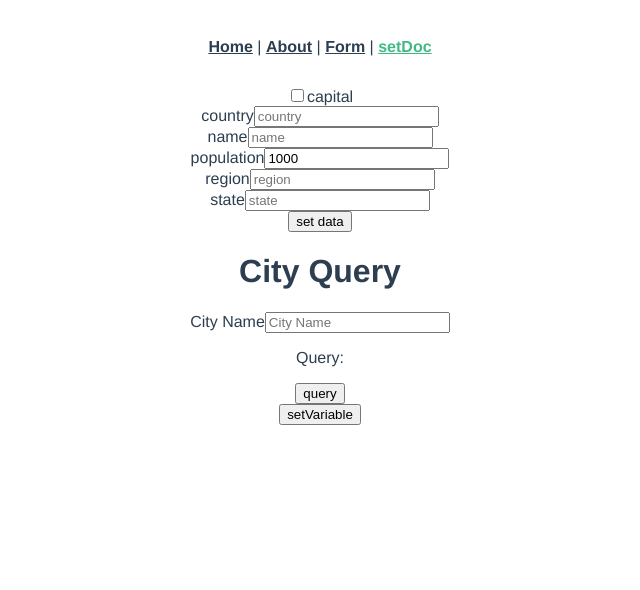
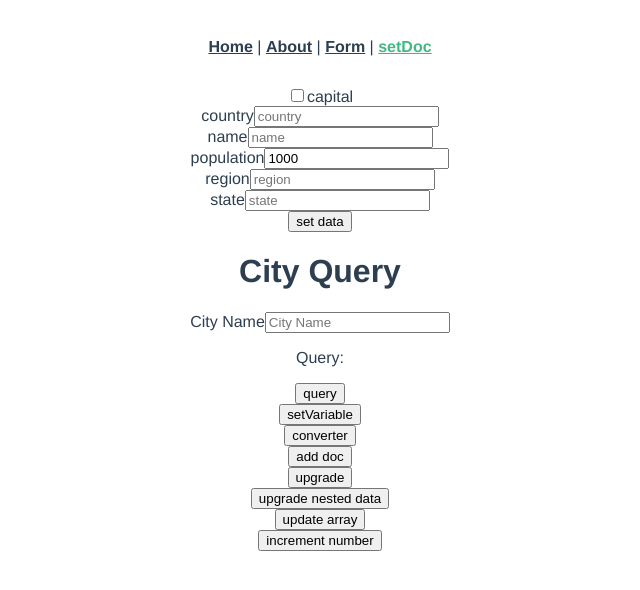
Before and after one commit to andy5566w/firebase, a Vue app: page /setDoc in a window 1280 px wide. Shown: the top 590 px of the page, without its empty margins (320-960 px from the left). Built offline with nearby package versions, Linux system fonts and the light colour scheme; no server answers.

Commit message:
新增和修改操作

```diff
--- /dev/null
+++ b/src/Schema/City.js
@@ -0,0 +1,31 @@
+class City {
+  constructor() {
+    // capital
+    // country
+    // name
+    // population
+    // regions
+    // state
+    for (const key in arguments[0]) {
+      this[key] = arguments[0][key]
+    }
+    this.test = 'this si just test'
+  }
+}
+
+export const cityConverter = {
+  toFirestore: function () {
+    const data = {}
+    for (const key in arguments[0]) {
+      data[key] = arguments[0][key]
+    }
+    console.log('set data to firebase ', data)
+    data['extra'] = 'this is extra message'
+    return data
+  },
+  fromFirestore: function (snapshot, options) {
+    const data = snapshot.data(options)
+    console.log('come from firebase ', data)
+    return new City(data)
+  },
+}
--- a/src/views/SetDoc.vue
+++ b/src/views/SetDoc.vue
@@ -37,6 +37,30 @@
     <div>
       <button @click="setVariableData">setVariable</button>
     </div>
+
+    <div>
+      <button @click="testConverter">converter</button>
+    </div>
+
+    <div>
+      <button @click="addDoc">add doc</button>
+    </div>
+
+    <div>
+      <button @click="updateDoc">upgrade</button>
+    </div>
+
+    <div>
+      <button @click="updateNestedData">upgrade nested data</button>
+    </div>
+
+    <div>
+      <button @click="updateArray">update array</button>
+    </div>
+
+    <div>
+      <button @click="updateNumeric">increment number</button>
+    </div>
   </div>
 </template>
 
@@ -48,6 +72,25 @@ import BaseCheckbox from '../components/form/BaseCheckbox'
 import firestore from '../firebase'
 import firebase from 'firebase/compat'
 import { reactive, ref } from 'vue'
+import { cityConverter } from '../Schema/City'
+
+const docData = {
+  stringExample: 'Hello world!',
+  booleanExample: true,
+  numberExample: 3.14159265,
+  dateExample: firebase.firestore.Timestamp.fromDate(
+    new Date('December 10, 1815')
+  ),
+  arrayExample: [5, true, 'hello'],
+  nullExample: null,
+  create_time: new Date(),
+  objectExample: {
+    a: 591,
+    b: {
+      nested: 'foo',
+    },
+  },
+}
 export default {
   components: { BaseCheckbox, BaseInput },
   setup() {
@@ -87,27 +130,54 @@ export default {
     }
 
     const setVariableData = async () => {
-      var docData = {
-        stringExample: 'Hello world!',
-        booleanExample: true,
-        numberExample: 3.14159265,
-        dateExample: firebase.firestore.Timestamp.fromDate(
-          new Date('December 10, 1815')
-        ),
-        arrayExample: [5, true, 'hello'],
-        nullExample: null,
-        objectExample: {
-          a: 5,
-          b: {
-            nested: 'foo',
-          },
-        },
-      }
       console.log('docData 看時間格式', docData)
       console.log('time', firebase.firestore.Timestamp.fromDate(new Date()))
       console.log(firebase.firestore)
-      // const dataRef = firestore.collection('data')
-      // await dataRef.doc('one').set(docData)
+      const dataRef = firestore.collection('data')
+      await dataRef.doc('one').withConverter(cityConverter).set(docData)
+    }
+
+    const testConverter = async () => {
+      const data = await firestore
+        .collection('cities')
+        .doc('LA')
+        .withConverter(cityConverter)
+        .get()
+      console.log(data.data())
+    }
+
+    const addDoc = async () => {
+      const dataRef = firestore.collection('data')
+      const data = await dataRef.add(docData)
+      console.log(data)
+    }
+
+    const updateDoc = async () => {
+      const dataRef = firestore.collection('data').doc('one')
+      console.log(firebase.firestore.FieldValue.serverTimestamp())
+      await dataRef.update({
+        timestamp: firebase.firestore.FieldValue.serverTimestamp(),
+      })
+      // console.log('fetch data', data.data())
+    }
+
+    const updateNestedData = async () => {
+      const dataRef = firestore.collection('data').doc('9AbAIMBMFqjgxkAD31IE')
+      await dataRef.update({ objectExample: 'nested test' })
+    }
+
+    const updateArray = async () => {
+      const cityRef = firestore.collection('cities').doc('DC')
+      await cityRef.update({
+        regions: firebase.firestore.FieldValue.arrayRemove('new one'),
+      })
+    }
+
+    const updateNumeric = async () => {
+      const cityRef = firestore.collection('cities').doc('DC')
+      await cityRef.update({
+        population: firebase.firestore.FieldValue.increment(-7),
+      })
     }
 
     return {
@@ -117,6 +187,12 @@ export default {
       queryCity,
       city_data,
       setVariableData,
+      testConverter,
+      addDoc,
+      updateDoc,
+      updateNestedData,
+      updateArray,
+      updateNumeric,
     }
   },
 }
```
